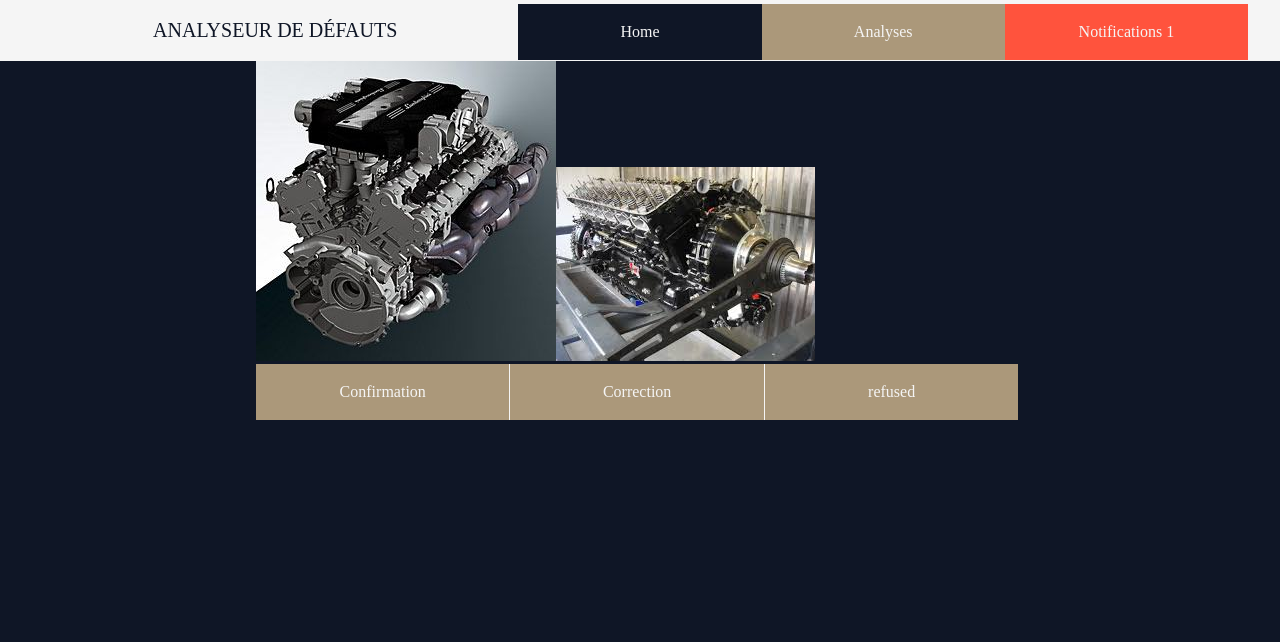
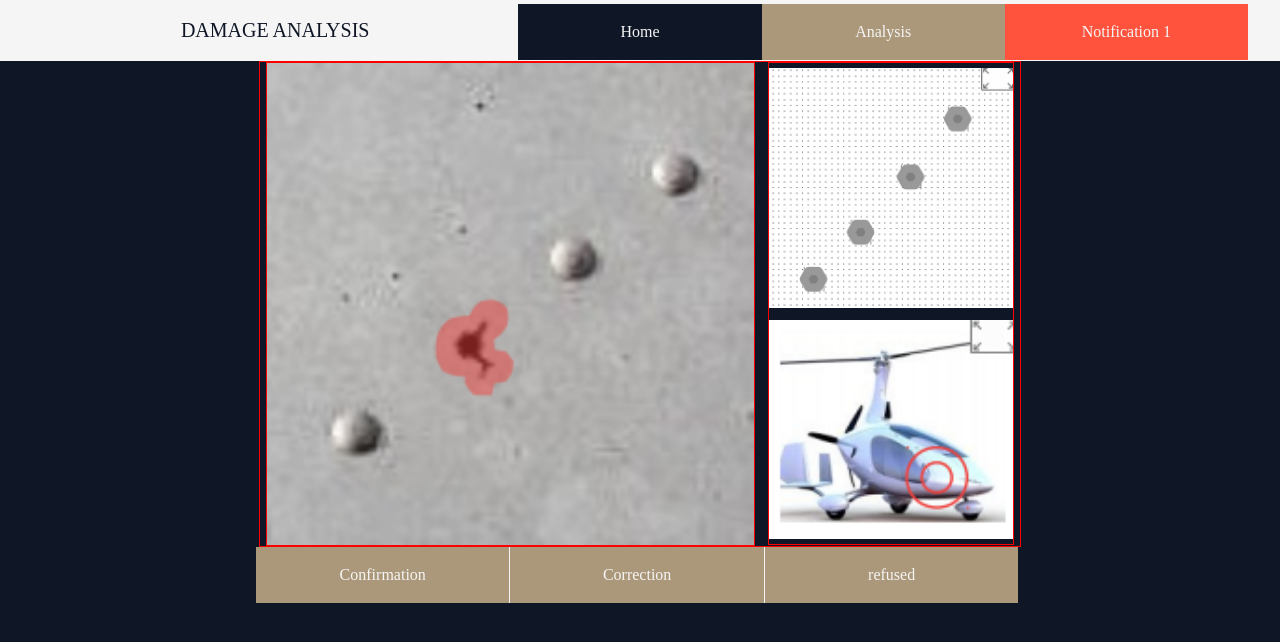
Before and after one commit to Thibault-Santonja/SH03, a plain HTML site: page html/confirmation.html in a window 1280 px wide. Drawn offline with Linux system fonts and the light colour scheme.

Commit message:
remodif confirmation

```diff
--- a/html/confirmation.html
+++ b/html/confirmation.html
@@ -9,10 +9,10 @@
 <body>
 <header>
 	<ul class="navigation">
-		<li class="title">Analyseur de défauts</li
+		<li class="title">Damage analysis</li
 		><li><a href="index.html">Home</a></a></li
-		><li><a href="analysis.html">Analyses</a></li
-		><li><a href="notification.html">Notifications <b>1</b></a></li>
+		><li><a href="analysis.html">Analysis</a></li
+		><li><a href="notification.html">Notification <b>1</b></a></li>
 	</ul>
 </header>
 
@@ -20,9 +20,14 @@
 	<div class="separator"></div>
 
 	<article class="analyse">
-		<div class="images">
-			<img src="../img/model.jpg"
-			><img src="../img/motor.jpg">
+		<div class="img-div-defaut">
+			<div class="pic-defaut">
+				<img class="imgdefaut" src="../img/vis_manquante_et_masque.png"
+			></div>
+			<div class="menu-pic-defaut pic-defaut">
+				<img class="model" src="../img/model.png"
+				><img class="localisation" src="../img/localisation_defaut.png">
+			</div>
 		</div>
 		<nav>
 			<ul>
```
